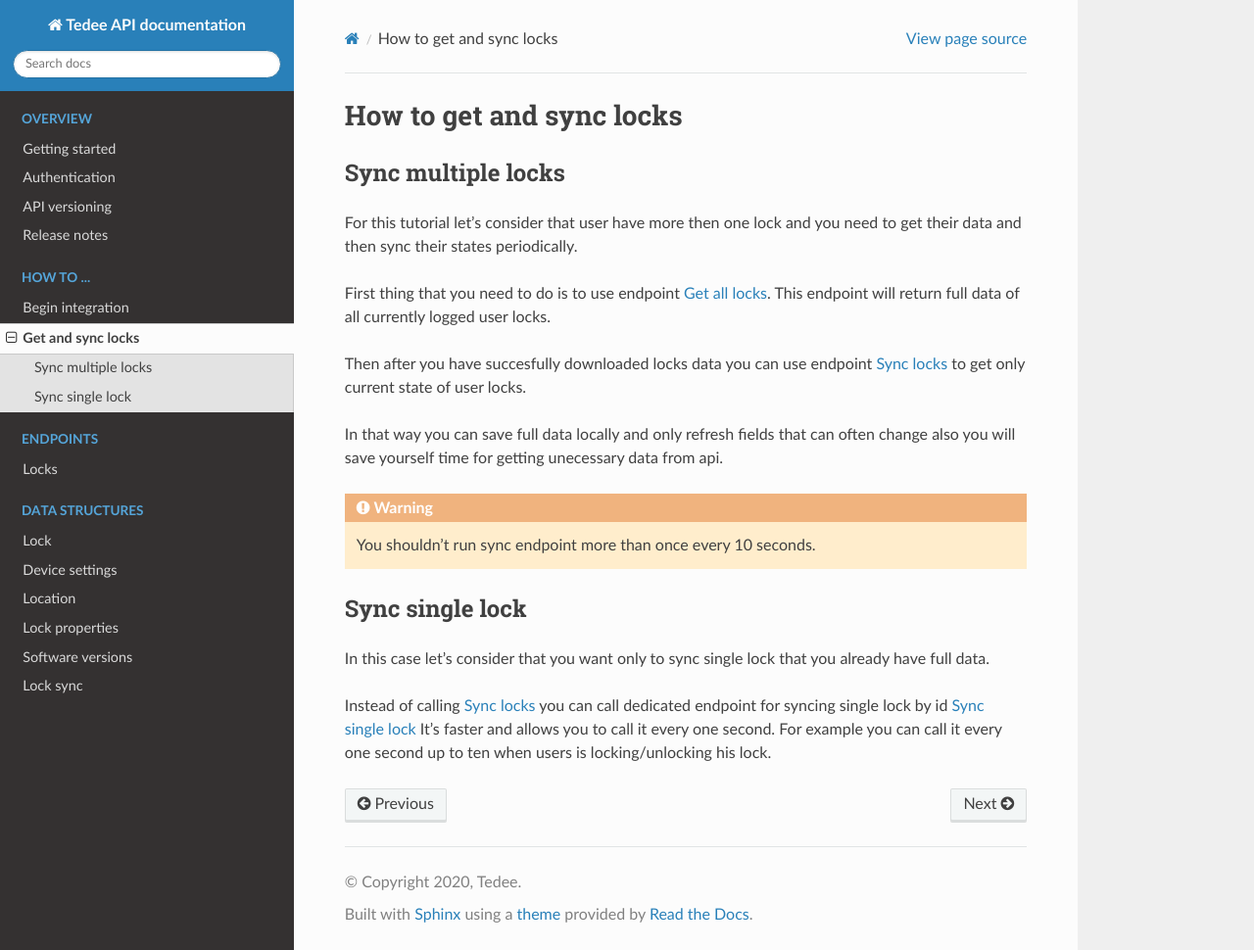
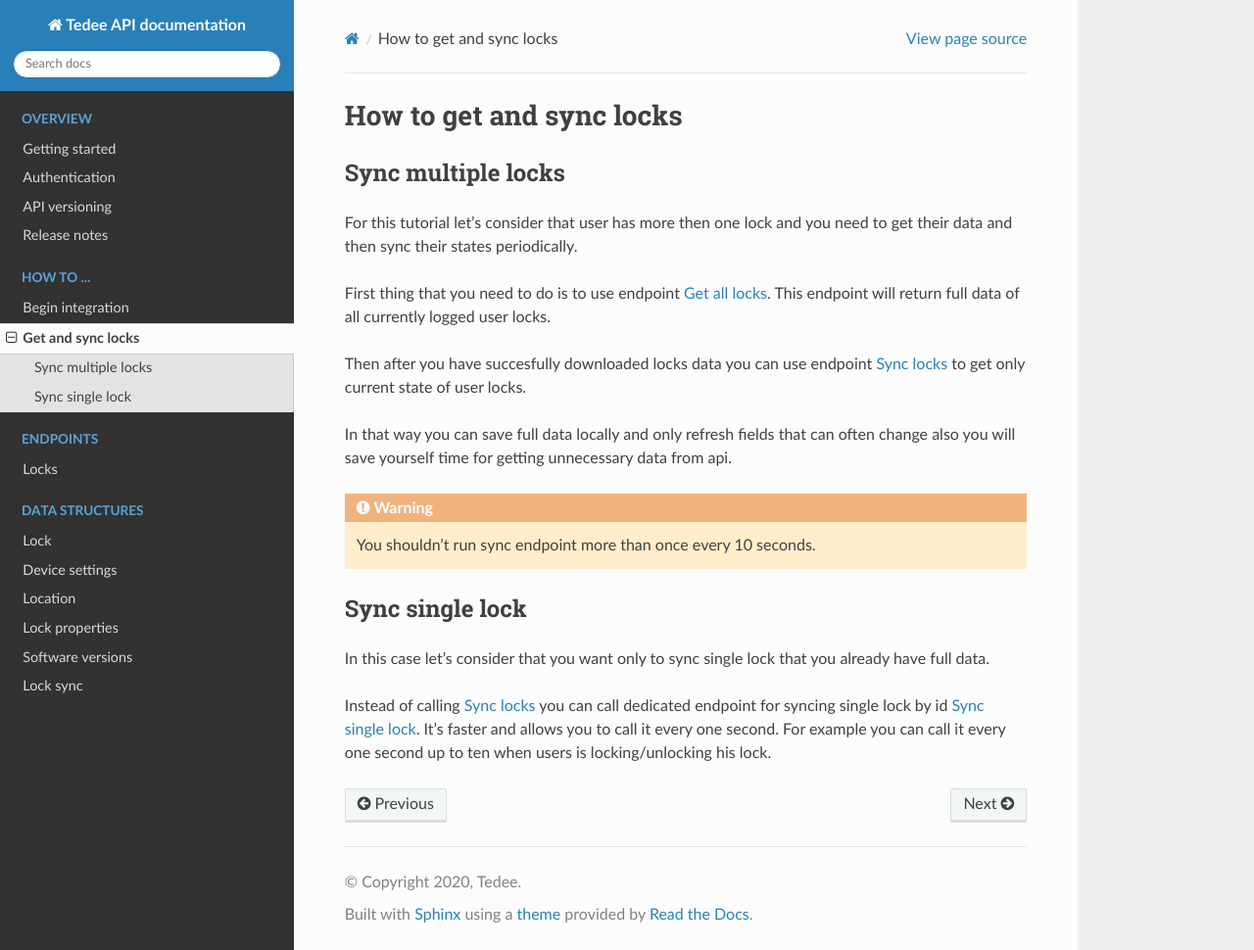
Before and after one commit to tedee-com/tedee-api-doc, a Sphinx documentation site: the page built from docs/source/howtos/get-and-sync-locks.rst, in a window 1280 px wide and 970 px high. Shown: the whole window at 98% size. Built offline with Sphinx 7.4.7 and the Read the Docs theme 2.0.0, drawn with Linux system fonts in a browser that asks for light colours.

Commit message:
Code review fixes

```diff
--- a/docs/source/howtos/get-and-sync-locks.rst
+++ b/docs/source/howtos/get-and-sync-locks.rst
@@ -3,14 +3,14 @@ How to get and sync locks
 
 Sync multiple locks
 ----------------------
-For this tutorial let's consider that user have more then one lock and you need to get their data and then sync their states periodically.
+For this tutorial let's consider that user has more then one lock and you need to get their data and then sync their states periodically.
 
 First thing that you need to do is to use endpoint :doc:`Get all locks <../endpoints/lock/getall>`. This endpoint will return full data of all currently logged user locks.
 
 Then after you have succesfully downloaded locks data you can use endpoint :doc:`Sync locks <../endpoints/lock/sync>` to get only current state
 of user locks.
 
-In that way you can save full data locally and only refresh fields that can often change also you will save yourself time for getting unecessary data from api.
+In that way you can save full data locally and only refresh fields that can often change also you will save yourself time for getting unnecessary data from api.
 
 .. warning::
 
@@ -21,5 +21,5 @@ Sync single lock
 -----------------------------
 In this case let's consider that you want only to sync single lock that you already have full data.
 
-Instead of calling :doc:`Sync locks <../endpoints/lock/sync>` you can call dedicated endpoint for syncing single lock by id :doc:`Sync single lock <../endpoints/lock/sync-single>`
+Instead of calling :doc:`Sync locks <../endpoints/lock/sync>` you can call dedicated endpoint for syncing single lock by id :doc:`Sync single lock <../endpoints/lock/sync-single>`.
 It's faster and allows you to call it every one second. For example you can call it every one second up to ten when users is locking/unlocking his lock.
```
